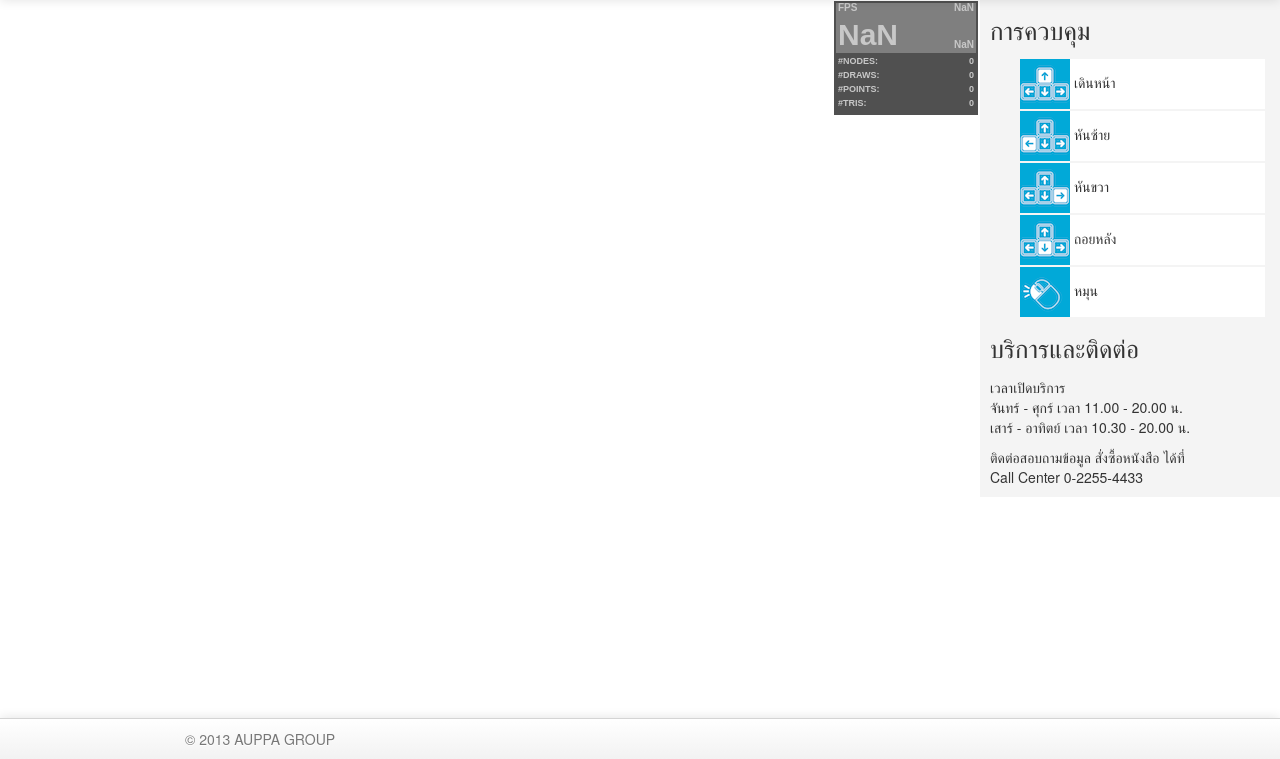
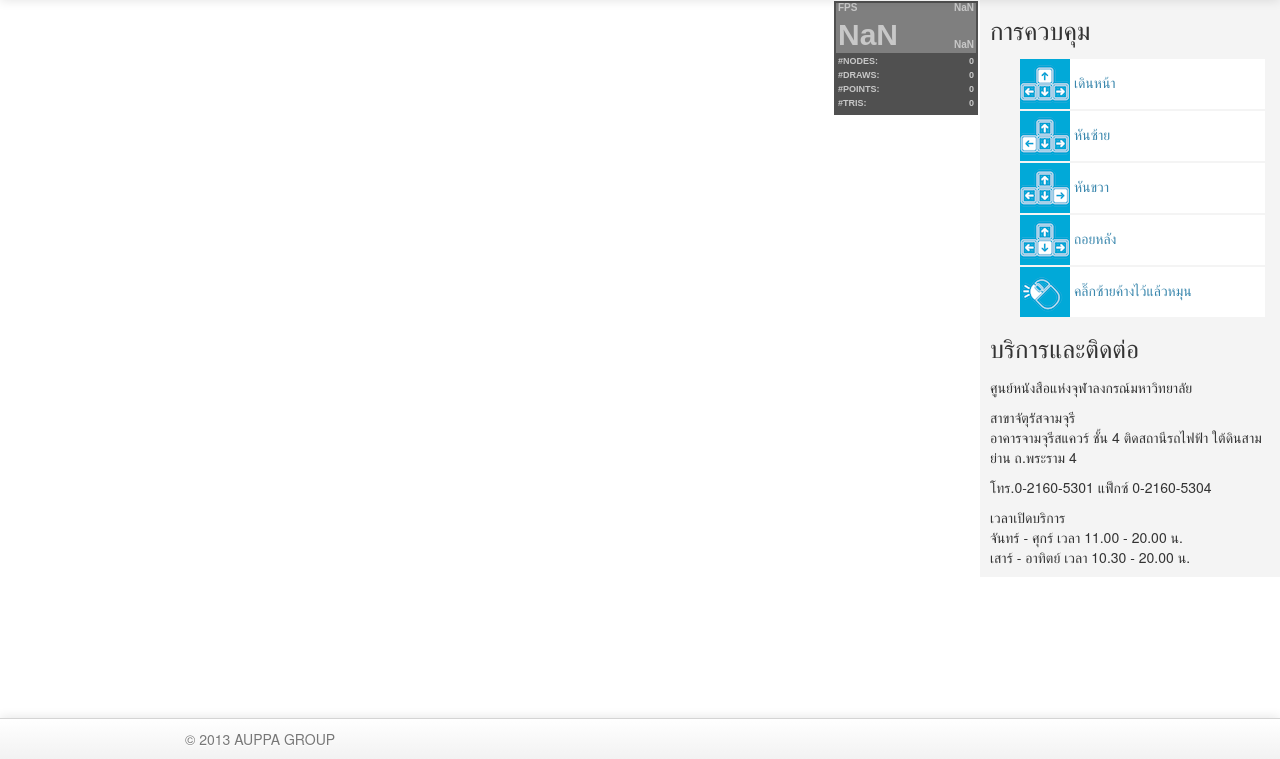
Before and after one commit to YB1010/x3dom-vsm, a PHP site: page /scene.php in a window 1280 px wide. Shown: the part 41-800 px from the top of the page. Run offline with PHP 8.4, Linux system fonts and the light colour scheme.

Commit message:
Added text, address.

```diff
--- a/scene.php
+++ b/scene.php
@@ -333,28 +333,30 @@
 				<ul>
 					<li>
 						<img src="styles/images/top.png" />
-						เดินหน้า
+						<span class="text-info">เดินหน้า</span>
 					</li>
 					<li>
 						<img src="styles/images/left.png" />
-						หันซ้าย
+						<span class="text-info">หันซ้าย</span>
 					</li>
 					<li>
 						<img src="styles/images/right.png" />
-						หันขวา
+						<span class="text-info">หันขวา</span>
 					</li>
 					<li>
 						<img src="styles/images/down.png" />
-						ถอยหลัง
+						<span class="text-info">ถอยหลัง</span>
 					</li>
 					<li>
 						<img src="styles/images/left_click.png" />
-						หมุน
+						<span class="text-info">คลิ๊กซ้ายค้างไว้แล้วหมุน</span>
 					</li>
 				</ul>
 				<h1>บริการและติดต่อ</h1>
+				<p>ศูนย์หนังสือแห่งจุฬาลงกรณ์มหาวิทยาลัย</p>
+				<p>สาขาจัตุรัสจามจุรี<br>อาคารจามจุรีสแควร์ ชั้น 4 ติดสถานีรถไฟฟ้า ใต้ดินสามย่าน ถ.พระราม 4</p>
+				<p>โทร.0-2160-5301 แฟ็กซ์ 0-2160-5304</p>
 				<p>เวลาเปิดบริการ<br>จันทร์ - ศุกร์ เวลา 11.00 - 20.00 น.<br>เสาร์ - อาทิตย์ เวลา 10.30 - 20.00 น.</p>
-				<p>ติดต่อสอบถามข้อมูล สั่งซื้อหนังสือ ได้ที่<br>Call Center 0-2255-4433</p>
 			</section>
 		</aside>
 
```
